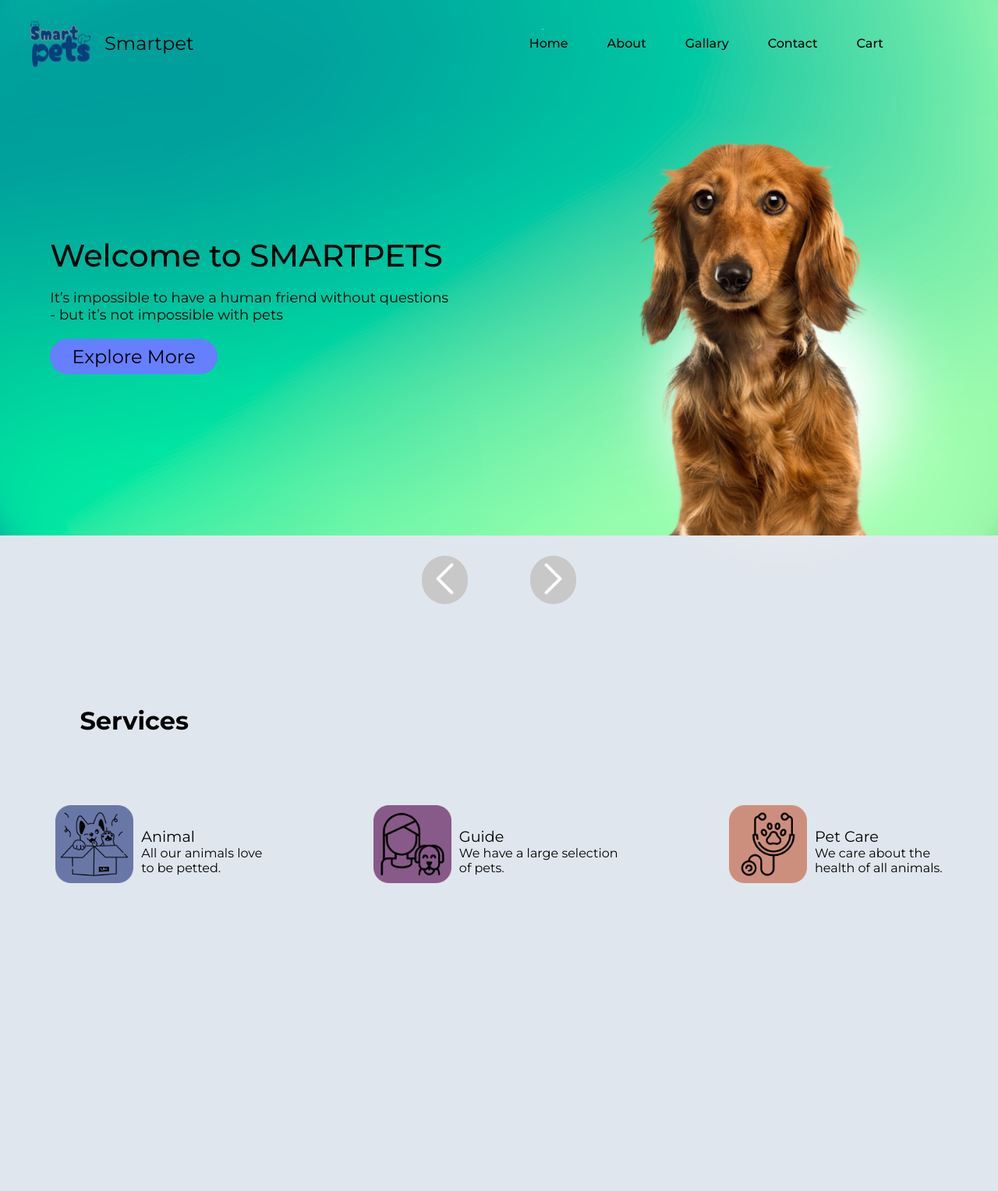
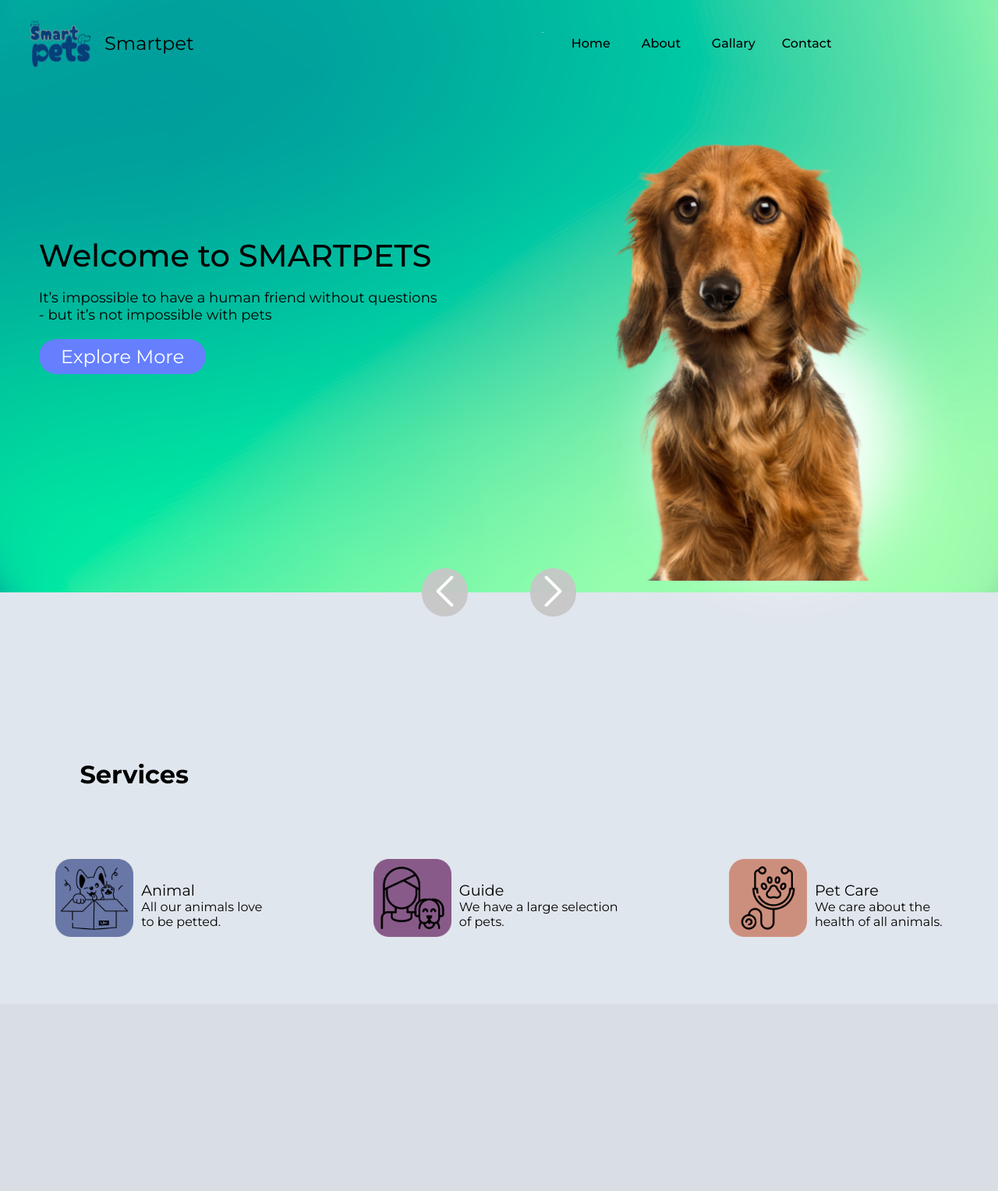
Before and after one commit to Siva22223333/Smartpet, a Django app: page / in a window 1280 px wide. Shown: the top 1528 px of the page at 78% size. Before the commit the page ends 1133 px from the top, so only its background shows below. Run offline with Django 5.2, Linux system fonts and the light colour scheme.

Commit message:
3-9-2024'(2)'

```diff
--- a/smartpet/static/css/Dashboard.css
+++ b/smartpet/static/css/Dashboard.css
@@ -2,6 +2,7 @@
     padding: 0;
     margin: 0;
     font-family: "Montserrat", sans-serif;
+    height: 100%;
 }
 @keyframes slideIn {
     from {
@@ -31,7 +32,10 @@
     top: 0;
     z-index: -1;
 }
-
+.menu-btn{
+    height: 20px;
+    width: 25px;
+}
 .logo {
     height: 63px;
     width: 100px;
@@ -65,6 +69,8 @@
     background: none;
     font-size: medium;
     font-weight: 500;
+    height: 40px;
+    width: 40px;
 }
 
 .welcome-img-div {
@@ -83,17 +89,20 @@
     animation: slideIn 1s ease-out;
     font-size: 40px;
     font-weight: 500;
+    height: auto;
 }
 
 .welcome-quotes {
     font-size: large;
     animation: slideIn 1s ease-out;
+    height: auto;
 }
 
 .Explore-btn {
     animation: slideIn 1s ease-out;
     height: 45px;
     width: 42%;
+    color: white;
     font-size: x-large;
     border-radius: 30px;
     border: none;
@@ -102,13 +111,14 @@
 
 .Explore-btn-div {
     padding-top: 20px;
+    height: auto;
 }
 
 .div2 {
     display: flex;
     justify-content: center;
     position: absolute;
-    top: 78%;
+    top: 80%;
     width: 100%;
     height: 30%;
 
@@ -141,6 +151,7 @@
 }
 .card-content {
     padding: 10px;
+    height: auto;
 }
 .card-img-div{
     display: flex;
@@ -172,12 +183,13 @@
     display: flex;
     flex-direction: column;
     justify-content: center;
-    padding-top: 17%;
+    padding-top: 10%;
 }
 
 .services-div {
     display: flex;
     flex-direction: row;
+    height: auto;
 }
 
 .services-p {
@@ -192,6 +204,7 @@
     align-items: center;
     justify-content: space-around;
     padding-top: 7%;
+    height: auto;
 }
 
 .services-content {
@@ -202,10 +215,12 @@
 
 .services-content img {
     max-width: 100px;
+    height: auto;
 }
 
 .services-content-animal {
     padding-left: 10px;
+    height: auto;
 }
 
 .div4 {
--- a/smartpet/templates/Dashboard.html
+++ b/smartpet/templates/Dashboard.html
@@ -22,7 +22,7 @@
                 <button class="btn">About</button>
                 <button class="btn">Gallary</button>
                 <button class="btn">Contact</button>
-                <button class="btn">Cart</button>
+                <button class="btn"></button>
             </div>
         </header>
         <div class="welcome-img-div">
```
